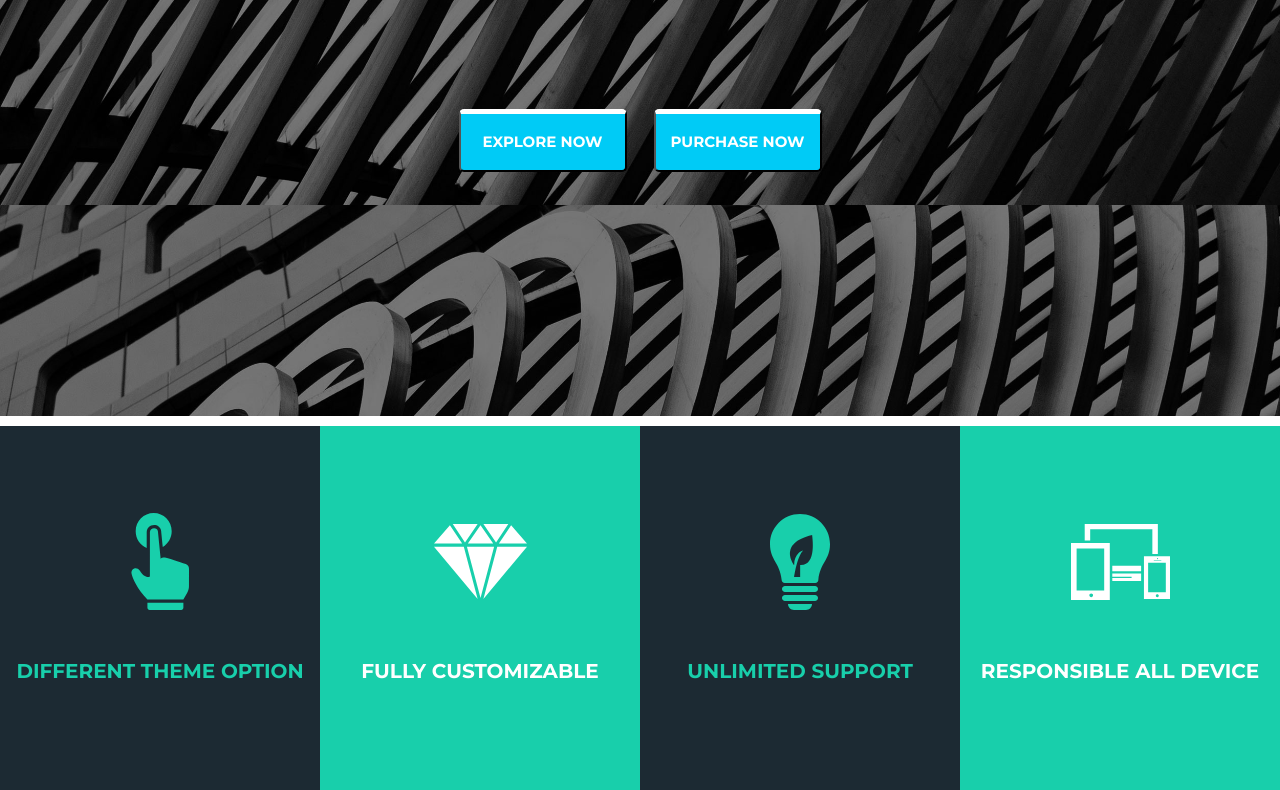
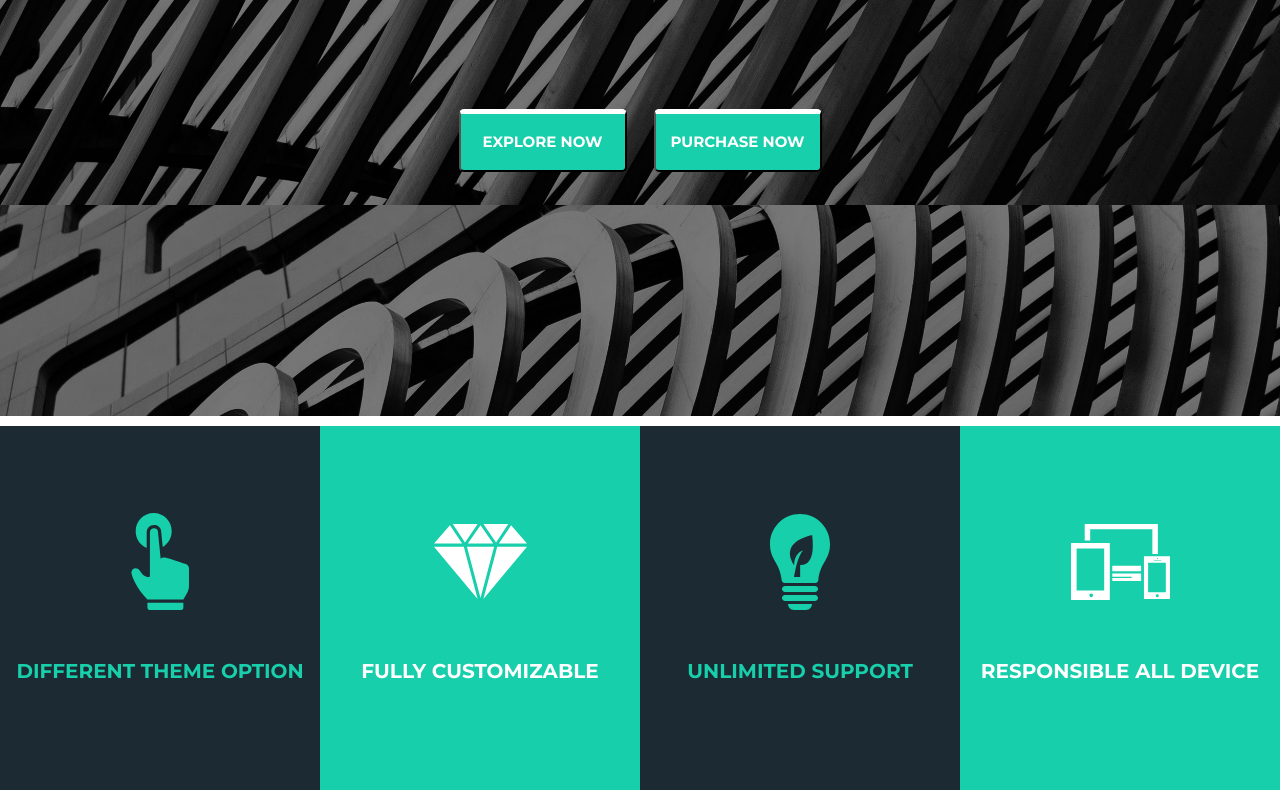
Before and after one commit to VKirzhner/SP, a plain HTML site: page index.html in a window 1280 px wide. Shown: the part 595-1385 px from the top of the page. Drawn offline with Linux system fonts and the light colour scheme.

Commit message:
Update style.css

```diff
--- a/css/style.css
+++ b/css/style.css
@@ -218,14 +218,13 @@ body {
     cursor: pointer;
 }
 
+
 .btn_blue {
     background-color: #18cfab;
 }
 
-.btn,
-.btn_blue:hover {
+.btn:hover {
     background-color: #00cbf6;
-    transition: all 2s linear;
 }
 
 
```
